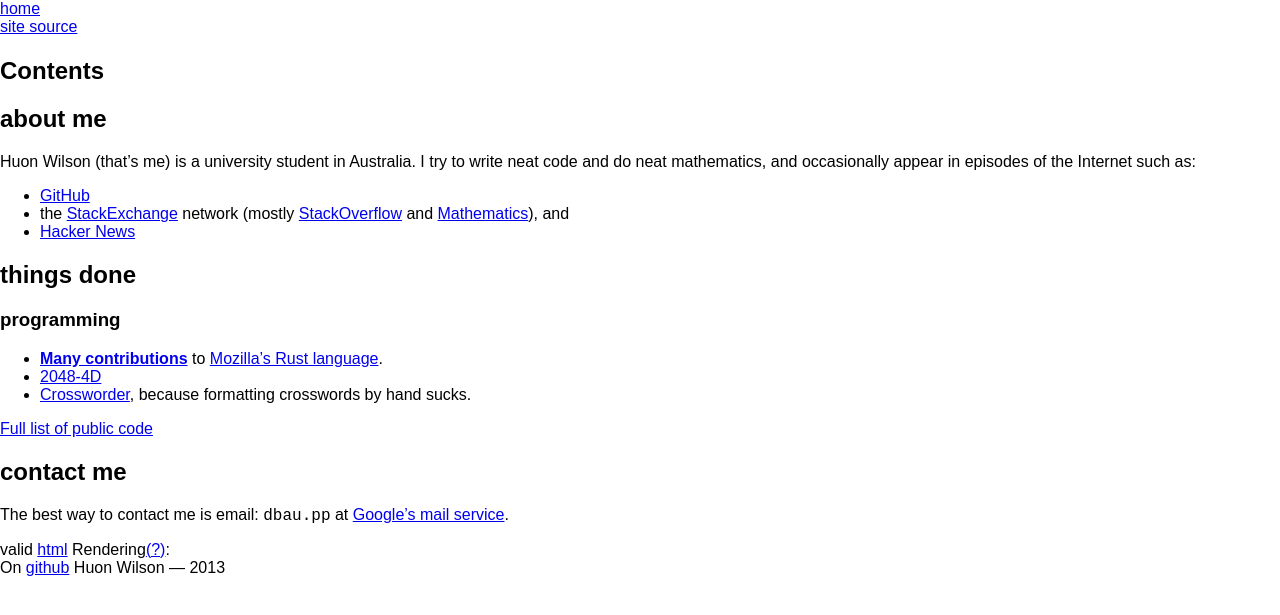
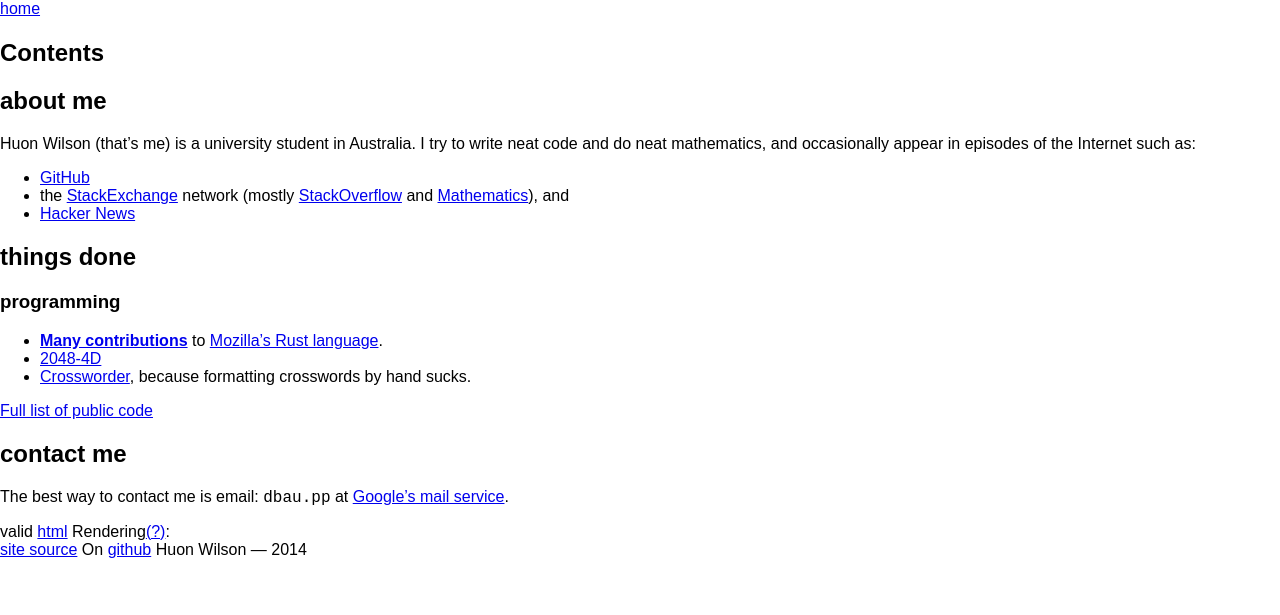
Before and after one commit to huonw/huonw.github.io, a Jekyll site: the page built from index.md, in a window 1280 px wide. Shown: the top 615 px of the page. Built offline with Jekyll 4.4.1, drawn with Linux system fonts in a browser that asks for light colours; comment, search, counter and statistics services are not loaded.

Commit message:
Adjust default layout, including adding opt-out to the breadcrumbs.

```diff
--- a/_layouts/default.html
+++ b/_layouts/default.html
@@ -13,7 +13,7 @@
             {% capture url_parts %}{{ page.url | replace:'/'," " }}{% endcapture %}
             {% capture num_parts %}{{ url_parts | number_of_words | minus: 1 }}{% endcapture %}
             {% assign previous="" %}
-            {% if num_parts == "0" or num_parts == "-1" %}
+            {% if num_parts == "0" or num_parts == "-1" or page.no_breadcrumbs %}
               <a href="/">home</a> &nbsp;
             {% else %}
               <a href="/">home</a> &#187;
@@ -28,7 +28,8 @@
 	</span>
       </div>
       <div class="right">
-        <span class="no-print"><a href="https://github.com/huonw/huonw.github.io">site source</a></span>
+        <!-- <a href="/about">About me</a> &mdash;
+        <a href="/archives.html">Archives</a> -->
       </div>
     </div>
   </div>
@@ -65,8 +66,9 @@
 	</span>
       </div>
       <div class="right">
+        <span class="no-print"><a href="https://github.com/huonw/huonw.github.io">site source</a></span>
 	  <span class='no-print'>On <a href="https://github.com/huonw">github</a></span>
-	  <span>Huon Wilson &mdash; <span class="date">2013</span></span>
+	  <span>Huon Wilson &mdash; <span class="date">2014</span></span>
       </div>
     </div>
   </div>
```
